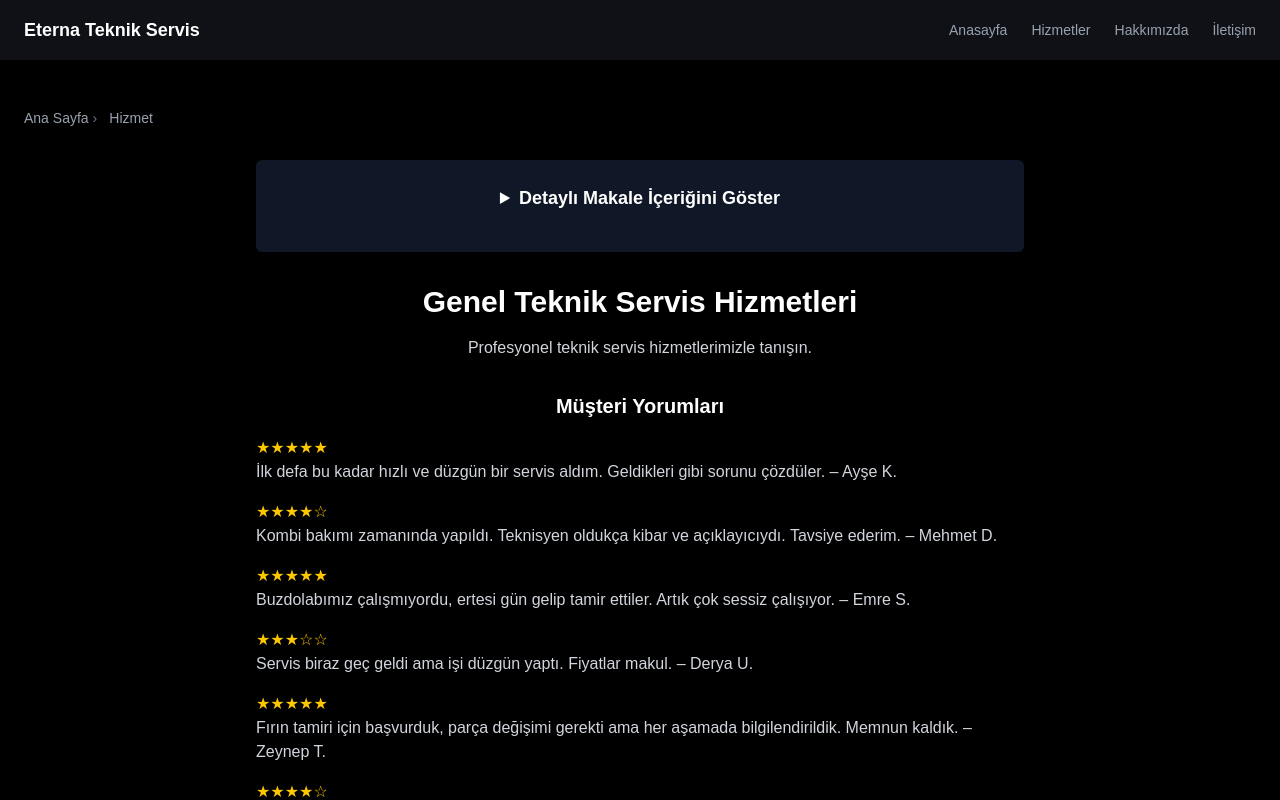
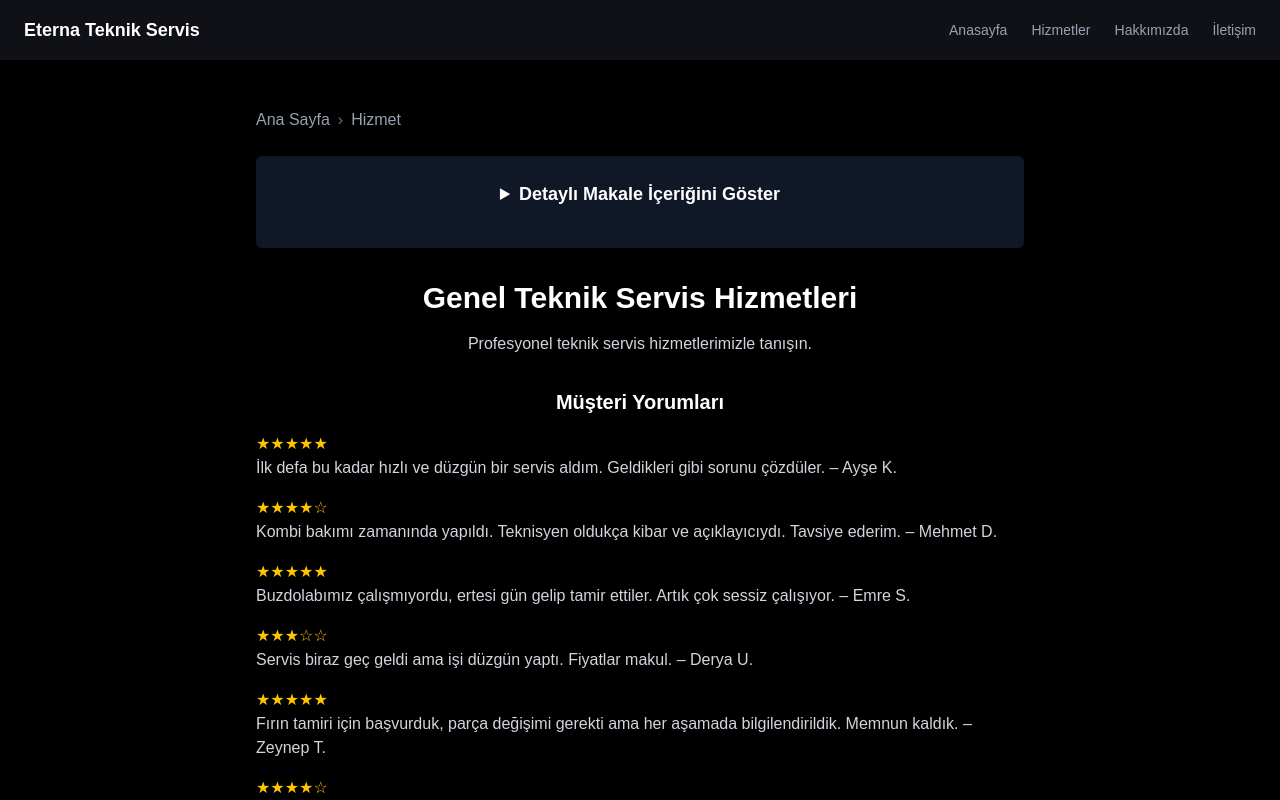
Before and after one commit to berkaybakac/service-web, a Next.js app: page /hizmet in a window 1280 px wide. Shown: the top 800 px of the page. Built offline with nearby package versions, Linux system fonts and the light colour scheme.

Commit message:
Refactor: Visually align breadcrumb with page content and improve modern styling

```diff
--- a/src/components/Breadcrumb.tsx
+++ b/src/components/Breadcrumb.tsx
@@ -25,8 +25,8 @@ export default function Breadcrumb() {
   if (breadcrumbs.length <= 1) return null;
 
   return (
-    <nav className="text-sm text-gray-400 mb-8" aria-label="breadcrumb">
-      <ol className="flex flex-wrap items-center space-x-2">
+    <nav className="mb-6">
+      <ol className="flex max-w-3xl mx-auto text-gray-400 text-sm sm:text-base px-4 sm:px-0">
         {breadcrumbs.map((crumb, index) => (
           <li key={crumb.href} className="flex items-center">
             <Link
@@ -36,7 +36,7 @@ export default function Breadcrumb() {
               {crumb.name.charAt(0).toUpperCase() + crumb.name.slice(1)}
             </Link>
             {index < breadcrumbs.length - 1 && (
-              <span className="mx-1 text-gray-500">›</span>
+              <span className="mx-2 text-gray-500">›</span>
             )}
           </li>
         ))}
```
